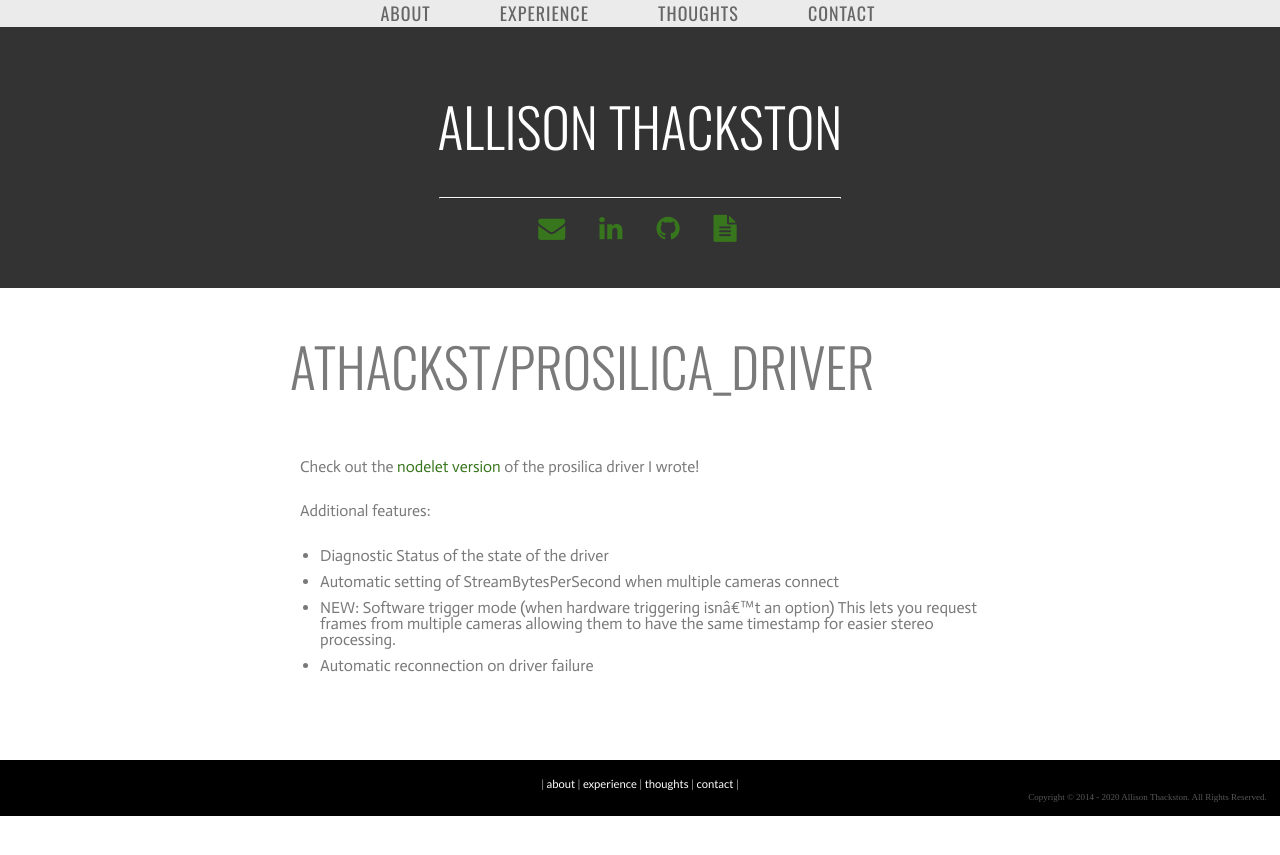
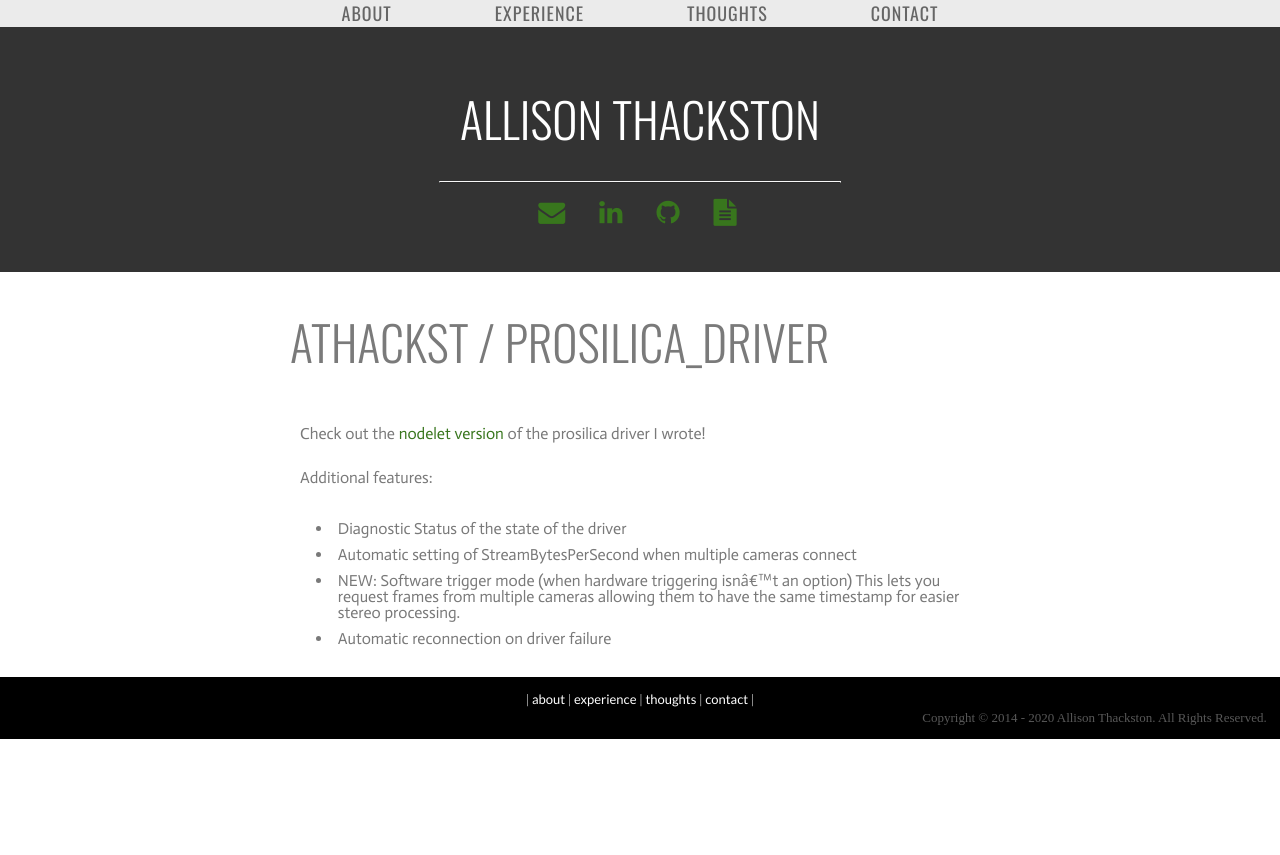
Before and after one commit to doytsujin/athackst.github.io, a Jekyll site: the page built from _posts/2014-09-18-ProcsllicaDriver.md, in a window 1280 px wide. Shown: the top 855 px of the page. Built offline with Jekyll 4.4.1, drawn with Linux system fonts in a browser that asks for light colours.

Commit message:
updated style

```diff
--- a/_includes/footer.html
+++ b/_includes/footer.html
@@ -1,9 +1,6 @@
 <footer>
   <span class="footer-text">
-    {% for item in site.data.navigation %}
-    | <a href="{{ item.url }}"> {{ item.title }}</a>
-    {% endfor %}
-    |
+    {% for item in site.data.navigation %}| <a href="{{ item.url }}"> {{ item.title }}</a> {% endfor %}|
   </span>
   <br />
   <div class="footer-copyright">
--- a/_includes/header.html
+++ b/_includes/header.html
@@ -4,7 +4,8 @@
   <ul class="list-inline intro-social-buttons">
     {% for social in site.data.social %}
     <li>
-      <a href="{{ social.url }}" class="btn btn-default btn-lg" data-proofer-ignore="true" target="_blank" onClick="gtag('event', 'click', {'value': 50, 'event_category': 'download', 'event_label': '{{ social.title }}'});">
+      <a href="{{ social.url }}" class="btn btn-default btn-lg" data-proofer-ignore="true" target="_blank"
+        onClick="gtag('event', 'click', {'value': 50, 'event_category': 'download', 'event_label': '{{ social.title }}'});">
         <i class="fa fa-{{ social.icon }} fa-lg"></i>
       </a>
     </li>
--- a/_includes/nav-bar.html
+++ b/_includes/nav-bar.html
@@ -1,11 +1,10 @@
 <div class="nav-bar">
     <nav role="navigation">
-        <ul>
-            {% for item in site.data.navigation %}
-            <li {% if page.title==item.title %} class="selected" {% endif %}>
-                <a href="{{ item.url }}">
-                    {{ item.title }} </a></li>
-            {% endfor %}
-        </ul>
+        {% for item in site.data.navigation %}
+        <div {% if page.title==item.title %} class="selected" {% endif %} >
+            <a href="{{ item.url }}">
+                {{ item.title }} </a>
+        </div>
+        {% endfor %}
     </nav>
 </div>
--- a/_posts/2014-09-18-ProcsllicaDriver.md
+++ b/_posts/2014-09-18-ProcsllicaDriver.md
@@ -1,6 +1,6 @@
 ---
 layout: text_entry
-title: athackst/prosilica_driver
+title: athackst / prosilica_driver
 ---
 Check out the [nodelet version](https://github.com/athackst/prosilica_driver) of the prosilica driver I wrote!
 
--- a/assets/css/mystyle.css
+++ b/assets/css/mystyle.css
@@ -5,7 +5,7 @@
 h1 {
   font-family: 'Oswald', sans-serif;
   font-weight: 300;
-  font-size: 6vh;
+  font-size: xxx-large;
   color: #7a7a7a;
   text-decoration: none;
   letter-spacing: 0px;
@@ -17,7 +17,7 @@ h1 {
 h2 {
   font-family: 'Oswald', sans-serif;
   font-weight: 300;
-  font-size: 5vh;
+  font-size: xx-large;
   color: #8a8a8a;
   text-decoration: none;
   text-transform: lowercase;
@@ -29,7 +29,7 @@ h2 {
 h3 {
   font-family: 'Raleway';
   font-weight: 300;
-  font-size: 4vh;
+  font-size: x-large;
   color: #7a7a7a;
   text-decoration: none;
   letter-spacing: 1px;
@@ -39,7 +39,7 @@ h3 {
 
 h4 {
   font-family: 'Oswald';
-  font-size: 3vh;
+  font-size: large;
   color: #333333;
   text-decoration: none;
   letter-spacing: 1px;
@@ -49,7 +49,7 @@ h4 {
 
 p {
   font-family: 'Actor';
-  font-size: 1.75vh;
+  font-size: medium;
   color: #797979;
   line-height: 1.5em;
   text-transform: none;
@@ -70,7 +70,7 @@ a:hover {
 
 ol {
   font-family: 'Actor';
-  /* font-size: 16px; */
+  font-size: 16px;
   color: #797979;
   line-height: 1.5em;
   text-transform: none;
@@ -153,8 +153,7 @@ ol {
 }
 
 nav {
-  font-size: 2vh;
-  text-decoration: none;
+  font-size: 18px;
   letter-spacing: 1px;
   line-height: 1.5em;
   font-family: 'Oswald', sans-serif;
@@ -162,29 +161,21 @@ nav {
   color: #666666;
   text-align: center;
   text-transform: uppercase;
+  display: flex;
+  flex-flow: row;
+  max-width: 700px;
+  margin: auto;
+}
+nav div {
+  margin: auto;
 }
 
-nav ul {
-  margin: 0px;
-}
-
-nav ul li {
-  margin: 0 5vw 0 0;
-  display: inline;
-  list-style-type: none;
-}
-
-nav ul li a {
+nav div a {
   color: #666666;
   text-decoration: none;
 }
 
-nav ul li.selected a {
-  color: #38761d;
-  text-decoration: none;
-}
-
-nav ul a:hover, nav ul li a:hover {
+nav div.selected a {
   color: #38761d;
   text-decoration: none;
 }
@@ -201,9 +192,8 @@ footer {
 }
 
 footer .footer-text {
-  padding: 40px 60px;
   font-family: 'Lato';
-  font-size: 1.25vh;
+  font-size: small;
   color: #9a9a9a;
   line-height: 1.5em;
   text-transform: lowercase;
@@ -223,14 +213,14 @@ footer .footer-text a:hover {
 
 footer .footer-copyright {
   color: #585858;
-  font-size: 1vh;
+  font-size: small;
   text-decoration: none;
   text-align: right;
 }
 
 .body-text {
-  padding-right: 50px;
-  padding-left: 50px;
+  padding-right: 5vw;
+  padding-left: 5vw;
   margin: 0px;
 }
 
@@ -240,37 +230,34 @@ footer .footer-copyright {
 
 .experience>li {
   list-style: none;
-  padding: 10px;
 }
 
 .entry-content {
   background: #ffffff;
   font-family: 'Actor';
-  /* font-size: 16px; */
   color: #797979;
   line-height: 1em;
   text-transform: none;
   margin: auto;
   display: block;
-  padding-bottom: 50px;
   max-width: 700px;
 }
 
 .entry-content img {
   margin: auto;
   display: block;
-  width: 600px;
+  width: -webkit-fill-available;
 }
 
 .entry-content img[src*='#left'] {
   float: left;
-  padding-right: 20px;
-  width: 300px;
+  padding-right: 1vw;
+  max-width: 300px;
 }
 .entry-content img[src*='#right'] {
   float: right;
-  padding-left: 20px;
-  width: 300px;
+  padding-left: 1vw;
+  max-width: 300px;
 }
 .entry-content img[src*='#center'] {
   display: block;
@@ -278,15 +265,13 @@ footer .footer-copyright {
 }
 
 .entry-content ul {
-  padding-top: 0px;
-  padding-bottom: 10px;
-  padding-left: 30px;
-  padding-right: 10px;
+  padding-bottom: 1vh;
+  padding-left: 1vw;
 }
 
 .entry-content ul li {
-  margin: 10px auto;
-  padding: 0px;
+  margin-left: 30px;
+  padding: 5px;
 }
 
 .entry-content p {
@@ -380,7 +365,6 @@ input {
   border: 2px solid #ccc;
   border-radius: 4px;
   background-color: #f8f8f8;
-  /* font-size: 16px; */
   resize: none;
 }
 
@@ -392,55 +376,20 @@ textarea {
   border: 2px solid #ccc;
   border-radius: 4px;
   background-color: #f8f8f8;
-  /* font-size: 16px; */
   resize: none;
 }
 
 .language-plaintext {
+  background-color: #ffffff;
   color: #333333;
   overflow: hidden;
 }
 
-.language-bash {
-  background-color: #333333;
-  color: #d0d0d0;
+.highlighter-rouge {
+  /* padding: 7px 7px 7px 10px; */
+  /* margin: 20px 0 20px 0; */
   overflow: scroll;
-}
-
-.language-javascript {
-  background-color: #333333;
-  color: #d0d0d0;
-  overflow: scroll;
-}
-
-.language-js {
-  background-color: #333333;
-  color: #d0d0d0;
-  overflow: scroll;
-}
-
-
-.language-docker {
-  background-color: #333333;
-  color: #d0d0d0;
-  overflow: scroll;
-}
-
-.language-xml {
-  background-color: #f8f8f8;
-  overflow: scroll;
-}
-
-.language-yaml {
-  background-color: #f8f8f8;
-  overflow: scroll;
-}
-
-.highlighter-rouge {
-  padding: 7px 7px 7px 10px;
-  margin: 20px 0 20px 0;
-  overflow: scroll;
-  font-size: 1.25vh;
+  font-size: small;
   line-height: 1.5em;
 }
 
@@ -448,18 +397,24 @@ code {
   font-family:'Bitstream Vera Sans Mono','Courier', monospace;
 }
 
+div.highlighter-rouge {
+  padding: 10px;
+  background-color: #333333;
+  color: #d0d0d0;
+}
+
 .highlight .err {
   color: #151515;
   background-color: #ac4142;
 }
 .highlight .c, .highlight .cd, .highlight .cm, .highlight .c1, .highlight .cs {
-  color: #f4bf75;
+  color: #7d7d7d;
 }
 .highlight .cp {
   color: #f4bf75;
 }
-.highlight .nt {    overflow: scroll;
-  font-size: 14pt;
+.highlight .nt {
+  overflow: scroll;
   color: #f4bf75;
 }
 .highlight .o, .highlight .ow {
@@ -474,9 +429,8 @@ code {
 .highlight .gd {
   color: #ac4142;
 }
-.highlight .gh {
+.highlight .gh, .highlight .nb, .highlight .nf {
   color: #6a9fb5;
-  background-color: #151515;
   font-weight: bold;
 }
 .highlight .k, .highlight .kn, .highlight .kp, .highlight .kr, .highlight .kv {
```
